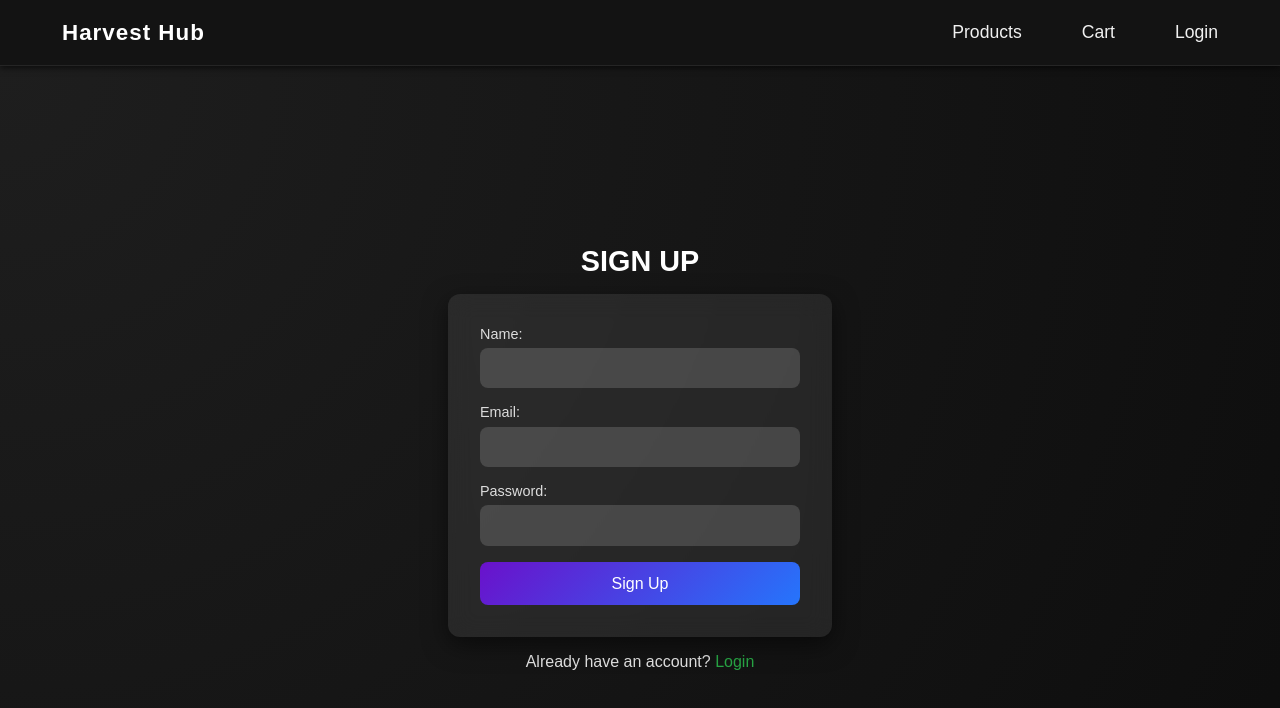
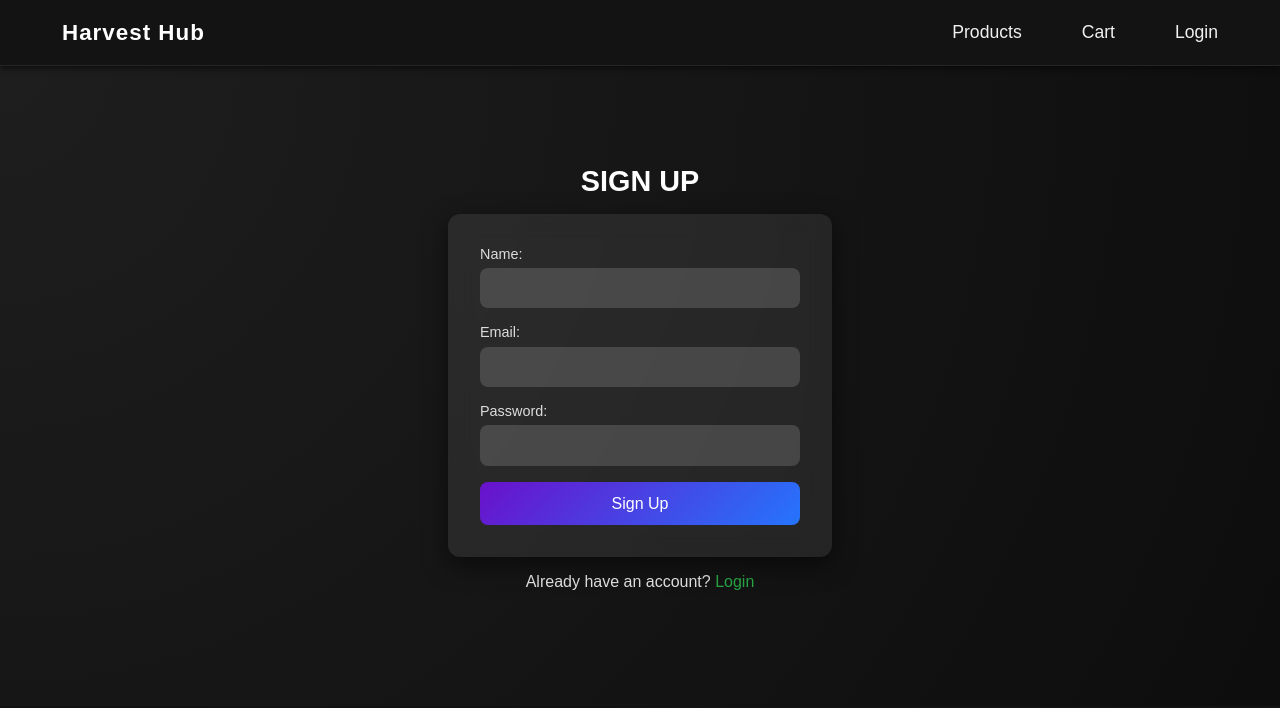
Before and after one commit to Malik-Abhi/HarvestHub, a React (Create React App) app in the folder frontend/: page /signup in a window 1280 px wide. Shown: the top 708 px of the page. Built offline with nearby package versions, Linux system fonts and the light colour scheme.

Commit message:
added proper height for signup

```diff
--- a/frontend/src/styles/login.css
+++ b/frontend/src/styles/login.css
@@ -5,7 +5,7 @@
     flex-direction: column;
     justify-content: center;
     align-items: center;
-    height: 100vh;
+    height: 80vh;
     background: radial-gradient(circle at top left, #1e1e1e, #0d0d0d);
 }
 
--- a/frontend/src/styles/signup.css
+++ b/frontend/src/styles/signup.css
@@ -3,7 +3,7 @@
     flex-direction: column;
     justify-content: center;
     align-items: center;
-    height: 100vh;
+    height: 80vh;
     background: radial-gradient(circle at top left, #1e1e1e, #0d0d0d);
 }
 
```
